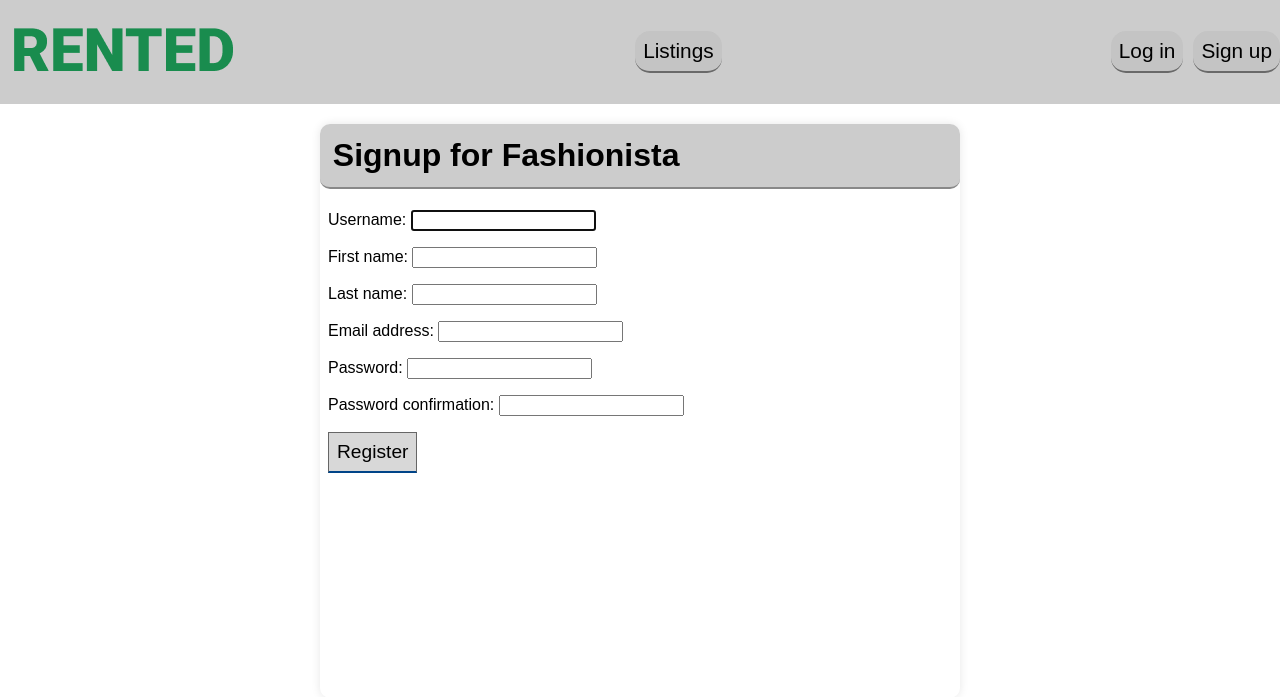
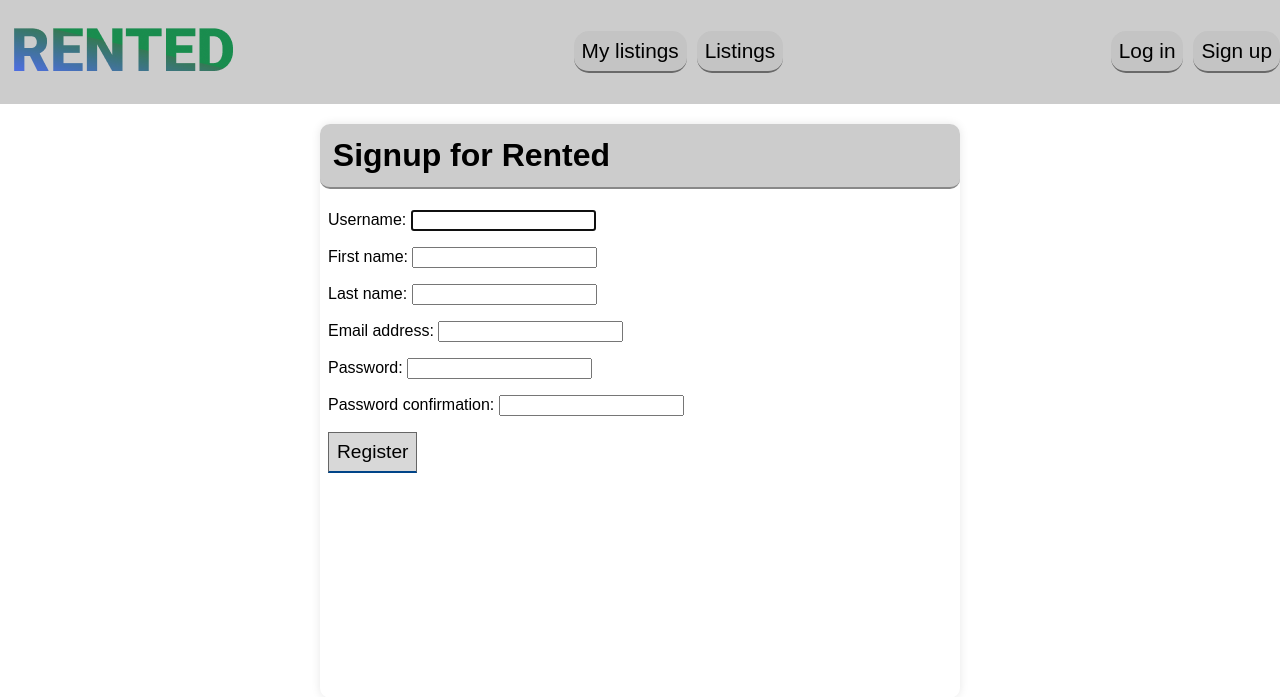
Before and after one commit to Balikas4/Rented, a Django app: page /user_profile/signup/ in a window 1280 px wide. Shown: the top 697 px of the page. Run offline with Django 5.2, Linux system fonts and the light colour scheme.

Commit message:
my listings / visual update

```diff
--- a/Rented/pages/templates/base.html
+++ b/Rented/pages/templates/base.html
@@ -7,6 +7,7 @@
     <meta charset="UTF-8">
     <meta name="viewport" content="width=device-width, initial-scale=1.0">
     <title>{% block title %}Rented{% endblock title %}</title>
+    <link rel="icon" href="{% static 'icon.png' %}" type="image/x-icon">
 </head>
 <body>
     <header>
@@ -14,6 +15,7 @@
             <img src="{% static 'rented_logo.png' %}" alt="Rented Logo">
         </a>
         <ul class="nav">
+            <li><a href="{% url 'my_listings' %}">{% trans "my listings"|capfirst %}</a></li>
             <li><a href="{% url 'listing_list' %}">{% trans "listings"|capfirst %}</a></li>
         </ul>
         <ul class="nav nav-user">
--- a/Rented/pages/templates/main.html
+++ b/Rented/pages/templates/main.html
@@ -11,7 +11,9 @@
                 <img src="{% static 'default-image.jpg' %}" alt="Default Image" width="200" height="100" class="listing-image">
             {% endif %}
             <a href="{% url 'listing_detail' pk=listing.pk %}"><p>{{ listing.name }}</p></a>
-            <p>{% trans "Price" %}: {{ listing.price }}</p>
+            <p>{{ listing.price }} $ {% trans "per day" %}</p>
+            <p>{% trans "Uploaded by" %}: <a href="{% url 'user_detail' username=listing.owner.username %}">{{ listing.owner.username }}</a></p>
+            {% if listing.is_available %}&#x2611;{% else %}&#x2610;{% endif %}
         </div>
     {% endfor %}
 {% endblock content %}
--- a/Rented/pages/urls.py
+++ b/Rented/pages/urls.py
@@ -11,6 +11,7 @@ urlpatterns = [
     path('listings/create/', views.ListingCreateView.as_view(), name='listing_create'),
     path('listing/<int:pk>/edit/', views.ListingUpdateView.as_view(), name='listing_update'),
     path('listing/<int:pk>/delete/', views.ListingDeleteView.as_view(), name='listing_delete'),
+    path('my_listings/', views.my_listings , name="my_listings"),
 ]
 
 urlpatterns.extend(static(settings.STATIC_URL, document_root=settings.STATIC_ROOT))
--- a/Rented/pages/views.py
+++ b/Rented/pages/views.py
@@ -58,6 +58,12 @@ def listing_available(request: HttpRequest, pk:int) -> HttpResponse:
         return redirect(request.GET.get("next"))
     return redirect(listing_list)
 
+
+def my_listings(request):
+    user_listings = Listing.objects.filter(owner=request.user)
+    return render(request, 'listings/my_listings.html', {'user_listings': user_listings})
+
+
 class ListingCreateView(LoginRequiredMixin, generic.CreateView):
     model = models.Listing
     template_name = 'listings/listing_create.html'
--- a/Rented/user_profile/templates/user_profile/signup.html
+++ b/Rented/user_profile/templates/user_profile/signup.html
@@ -1,7 +1,7 @@
 {% extends "base.html" %}{% load i18n %}
 {% block title %}{% trans "signup for"|capfirst %} {{ block.super }}{% endblock title %}
 {% block content %}
-<h1>{% trans "signup for"|capfirst %} Fashionista</h1>
+<h1>{% trans "signup for"|capfirst %} Rented</h1>
 <form method="post" action="{{ request.path }}">
     {% csrf_token %}
     {{ form.as_p }}
--- a/Rented/user_profile/views.py
+++ b/Rented/user_profile/views.py
@@ -5,6 +5,8 @@ from django.http import HttpRequest, HttpResponse
 from django.shortcuts import render, redirect, get_object_or_404
 from django.utils.translation import gettext_lazy as _
 from . import forms
+from django.core.exceptions import ObjectDoesNotExist
+from .models import Profile
 
 def signup(request: HttpRequest) -> HttpResponse:
     if request.method == "POST":
@@ -12,7 +14,7 @@ def signup(request: HttpRequest) -> HttpResponse:
         if form.is_valid():
             form.save()
             messages.success(request, _("Thank you! You can log in now with your credentials."))
-            return redirect("index")
+            return redirect("main_page")
     else:
         form = forms.CreateUserForm()
     return render(request, 'user_profile/signup.html', {
@@ -36,17 +38,27 @@ def user_detail(request: HttpRequest, username: str | None = None)  -> HttpRespo
 
 @login_required
 def user_update(request: HttpRequest) -> HttpResponse:
+    try:
+        # Try to get the user's profile
+        profile = request.user.profile
+    except ObjectDoesNotExist:
+        # If the profile doesn't exist, create a new one
+        profile = Profile(user=request.user)
+        profile.save()
+
     if request.method == "POST":
         form_user = forms.UserForm(request.POST, instance=request.user)
-        form_profile = forms.ProfileForm(request.POST, request.FILES, instance=request.user.profile)
+        form_profile = forms.ProfileForm(request.POST, request.FILES, instance=profile)
         if form_user.is_valid() and form_profile.is_valid():
             form_user.save()
             form_profile.save()
-            messages.success(request, _("profile edited successfully").capitalize())
+            messages.success(request, _("Profile edited successfully").capitalize())
             return redirect('user_detail_current')
+
     else:
         form_user = forms.UserForm(instance=request.user)
-        form_profile = forms.ProfileForm(instance=request.user.profile)
+        form_profile = forms.ProfileForm(instance=profile)
+
     return render(request, 'user_profile/user_update.html', {
         'form_user': form_user,
         'form_profile': form_profile,
```
Also changed, not shown: Rented/pages/templates/listings/my_listings.html (added, +18 -0 lines), Rented/media/listing_pictures/bag.jpg (added), Rented/media/listing_pictures/bag_hIUod7F.jpg (added), Rented/media/listing_pictures/dress.jpg (added), Rented/media/listing_pictures/gucci_skrt.jpg (added), Rented/media/listing_pictures/sweater.jpg (added), Rented/media/listing_pictures/trousers.jpg (added), Rented/pages/static/icon.png (added), Rented/pages/static/rented_logo.png.
